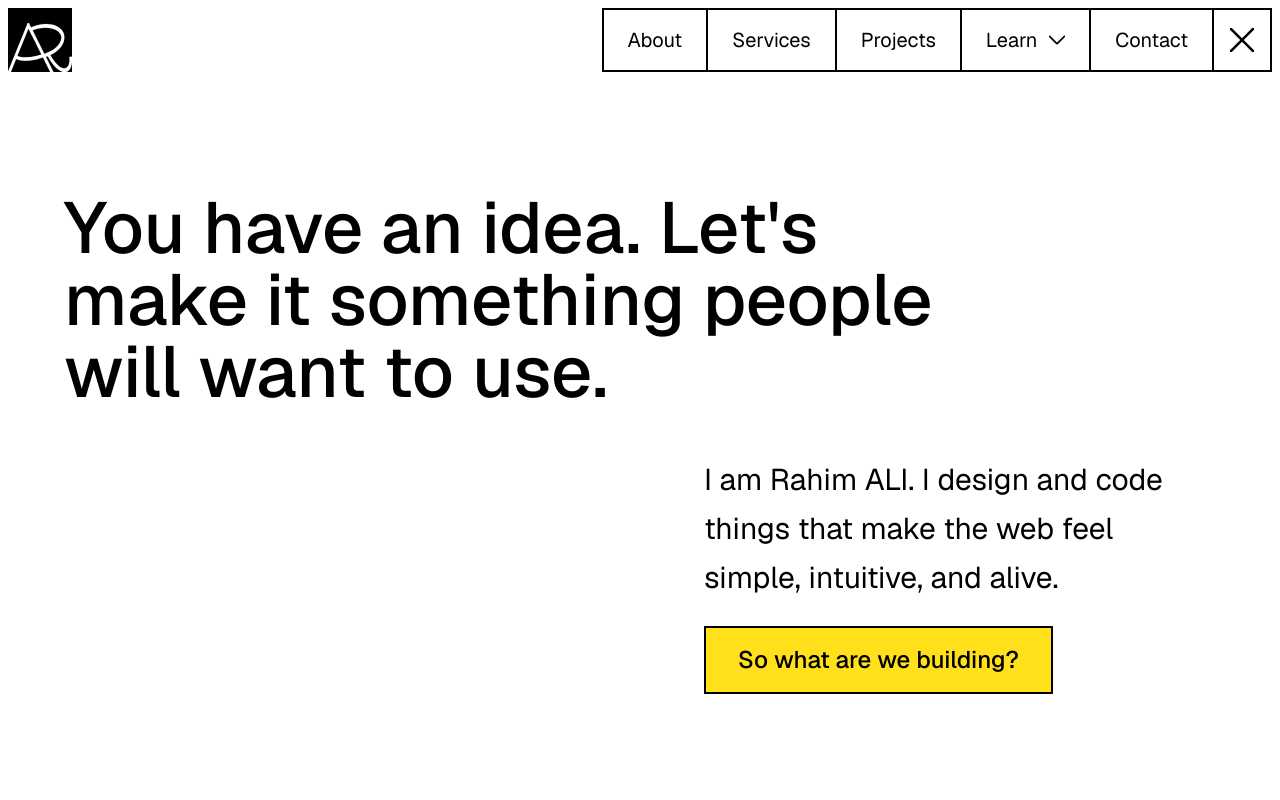
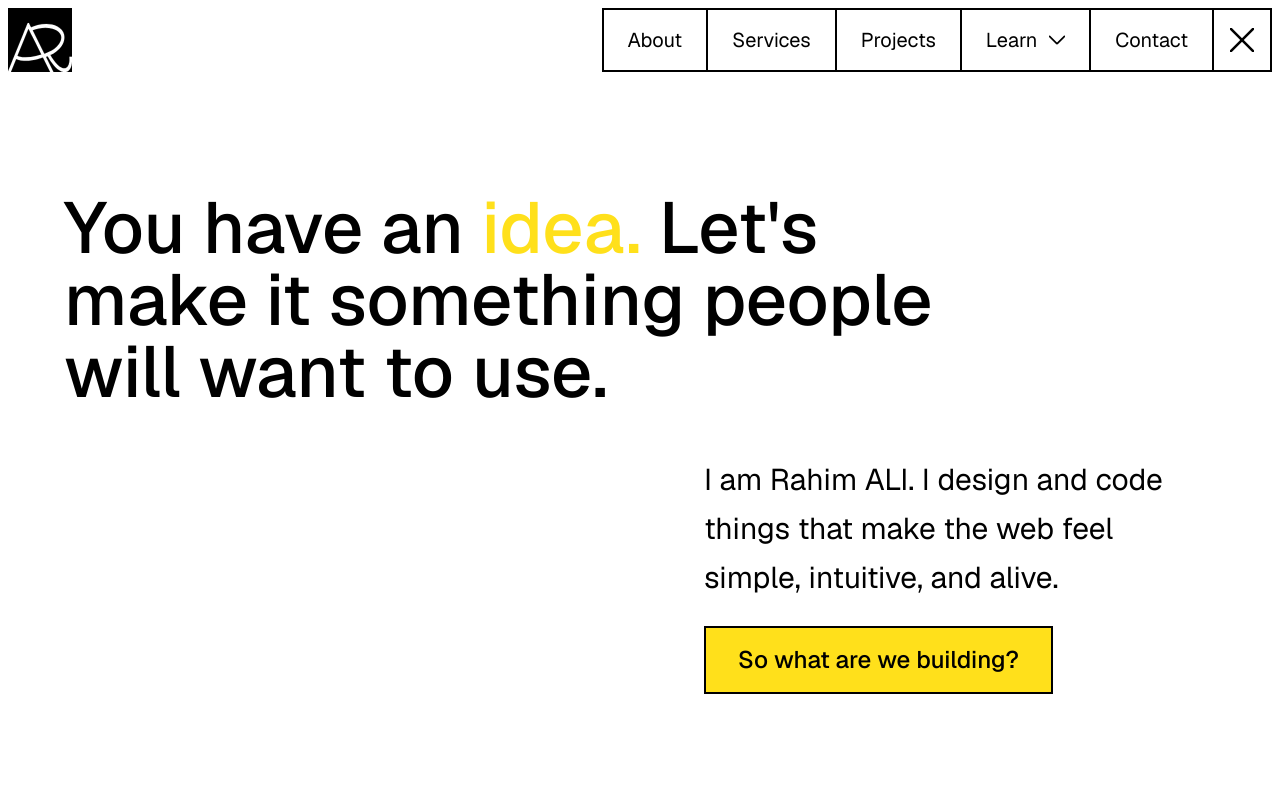
Before and after one commit to Rahim10020/rahim.design, a React (Vite) app: page / in a window 1280 px wide. Shown: the top 800 px of the page. Built offline with nearby package versions, Linux system fonts and the light colour scheme; a web font is replaced by a local one.

Commit message:
using split

```diff
--- a/src/_components/sections/HeroSection.tsx
+++ b/src/_components/sections/HeroSection.tsx
@@ -1,4 +1,5 @@
 import Button from "../ui/Button";
+import Words from "../ui/for-animation/Words";
 
 export default function HeroSection() {
   return (
@@ -10,8 +11,11 @@ export default function HeroSection() {
               <div className="w-full">
                 {/* Headline */}
                 <h1 className="text-2xl md:text-4xl lg:text-7xl font-medium text-foreground max-w-4xl">
-                  You have an idea. Let's make it something people will want to
-                  use.
+                  <Words
+                    text="You have an idea. Let's make it something people will want to
+                  use."
+                    highlight={{ "idea.": "text-primary" }}
+                  />
                 </h1>
               </div>
 
```
